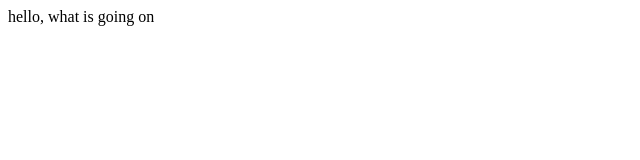
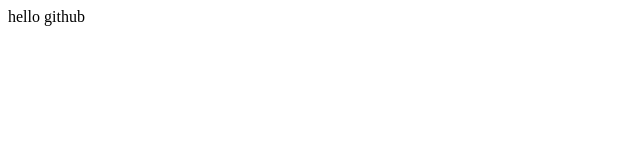
Before and after one commit to Ethanh0/Ethanreposit, a plain HTML site: page Week 1/index.html in a window 1280 px wide. Shown: the full height of the page, 0-640 px from the left. Drawn offline with Linux system fonts and the light colour scheme.

Commit message:
Update index.html

```diff
--- a/Week 1/index.html
+++ b/Week 1/index.html
@@ -3,7 +3,7 @@
 <html>
 <body>
 
- hello, what is going on
+ hello github
 
  </body>
 </html>
```
